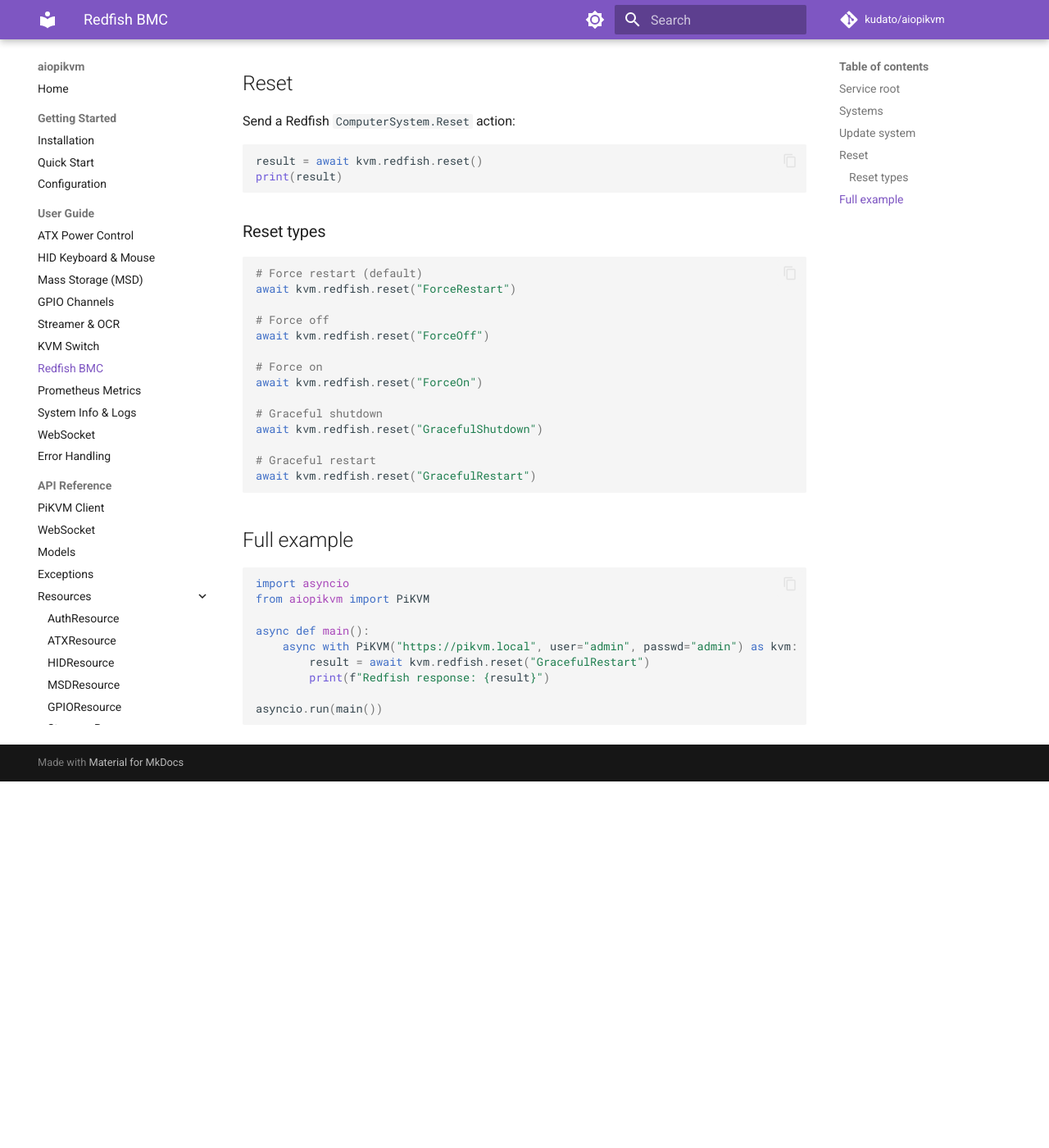
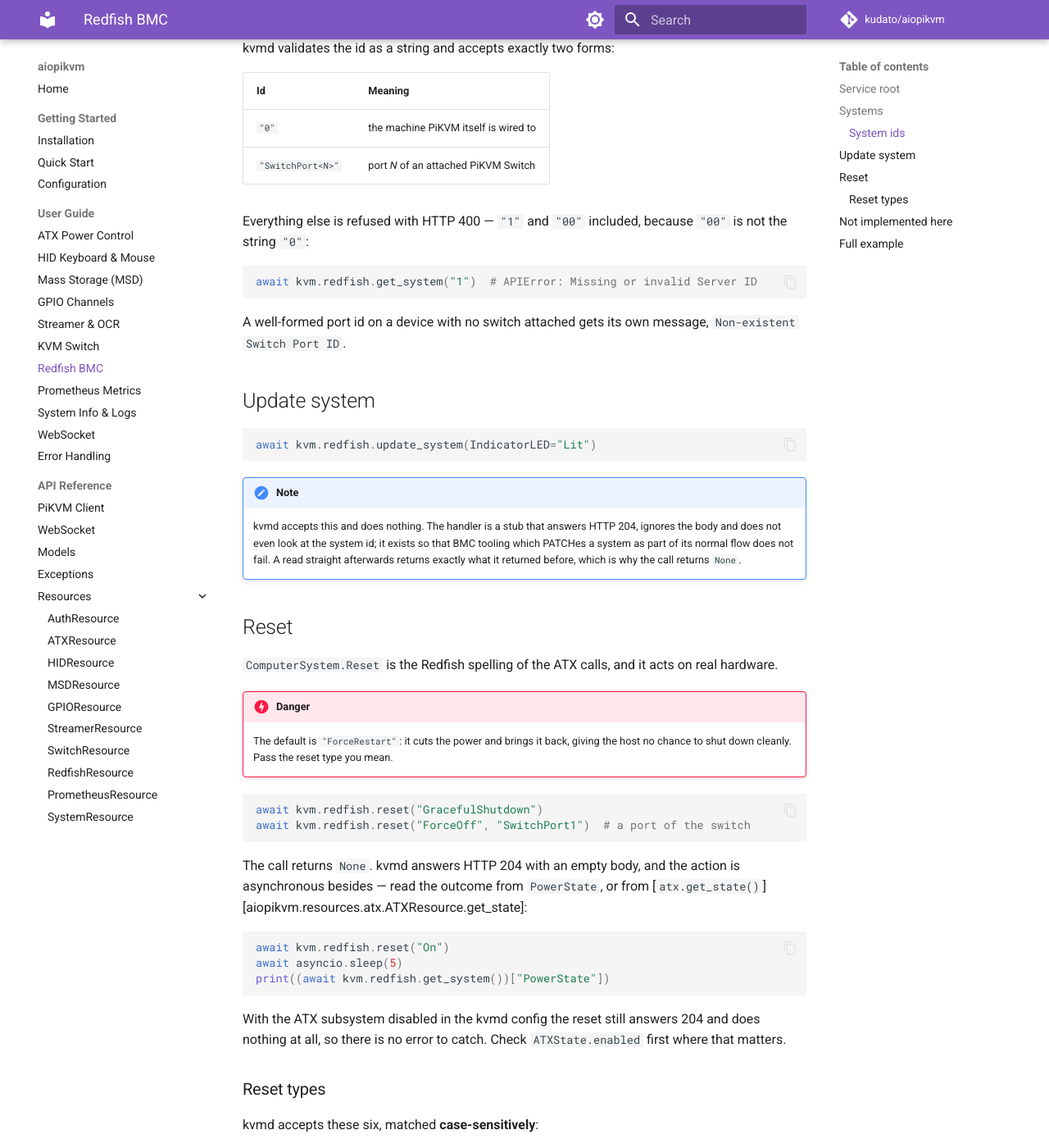
Before and after one commit to kudato/aiopikvm, an MkDocs documentation site: the page built from docs/guide/redfish.md, in a window 1280 px wide and 1400 px high, scrolled down 888 px. Shown: the whole window at 82% size. Built offline with MkDocs 1.6.1 and Material for MkDocs 9.7.7, drawn with Linux system fonts in a browser that asks for light colours; comment, search, counter and statistics services are not loaded; before the commit the page ends 1841 px from its top, so only the background shows below that; some of the changed text lies outside the part shown.

Commit message:
fix(redfish)!: survive the empty 204s, take string system ids
Why this change was needed:
kvmd answers ComputerSystem.Reset and PATCH Systems/{sid} with HTTP 204 and
no body, and _redfish_request() called .json() on it unconditionally: every
reset() and update_system() raised APIError("Invalid JSON response") after
the action had already been dispatched. kvmd also validates the system id as
the literal "0" or "SwitchPort<N>", while system_id was typed int, so any
non-zero value was a guaranteed 400 and switch-port power control was
unreachable — reset() hardcoded Systems/0 besides. The docs advertised a
ResetType kvmd refuses and Prometheus # HELP lines it never emits.

What changed:
- reset() and update_system() return None; a 2xx is the whole success signal
- _get_document() / _send_action() replace _redfish_request(); a document
  that is not a JSON object raises ResponseError rather than reaching a
  caller as an untyped body
- system_id is str, defaults to "0", and reset() takes it
- RESET_TYPES exports the six values kvmd accepts, pinned to the captured
  system document by a test
- update_system() documents itself as the no-op stub it calls
- redfish_actions.json records the 204s, every refused id and ResetType, and
  the advertised-but-missing SetDefaultBootOrder, from kvmd 4.186
- tests replay those recordings instead of 200+JSON shapes kvmd never sends
- the Redfish guide drops GracefulRestart and get_system(1), warns that the
  default ForceRestart cuts the power, and documents the id forms
- the Prometheus guide drops the # HELP lines and documents the 5 s
  server-side cache, the atx/gpio/health/fan scope, the numbers-only rule and
  the upstream bug that fills pikvm_gpio_*_online_* from the channel state

Closes #44, closes #57, closes #78

````diff
--- a/docs/guide/redfish.md
+++ b/docs/guide/redfish.md
@@ -1,77 +1,154 @@
 # Redfish BMC
 
-The Redfish resource provides DMTF Redfish BMC compatibility for PiKVM.
+kvmd implements enough of the DMTF Redfish schema for generic BMC tooling to
+read a machine's power state and change it. It is a subset in two directions:
+`ComputerSystem` exposes power and nothing else, and the documents are plain
+Redfish JSON rather than the `{"ok": true, "result": ...}` envelope the rest of
+the API uses.
 
 !!! warning
-    Redfish endpoints do **not** use the standard PiKVM response format (`{"ok": true, "result": ...}`). They return plain JSON bodies.
+    Failures still arrive in the kvmd envelope, so they reach you as the usual
+    [`APIError`][aiopikvm.APIError] and friends — only the successful bodies
+    are plain Redfish.
 
 ## Service root
 
 ```python
 root = await kvm.redfish.get_root()
-print(root["RedfishVersion"])
+print(root["RedfishVersion"])  # "1.6.0"
 ```
 
 ## Systems
 
 ```python
-# List all systems
 systems = await kvm.redfish.get_systems()
-print(f"Count: {systems['Members@odata.count']}")
+print(systems["Members@odata.count"])
 
-# Get system details
 system = await kvm.redfish.get_system()
-print(f"Power: {system['PowerState']}")
+print(system["PowerState"])  # "On" / "Off"
+```
 
-# Get a specific system by ID
-system = await kvm.redfish.get_system(1)
+`Members` holds `"0"` when the ATX subsystem is enabled, plus one
+`"SwitchPort<N>"` per port of an attached PiKVM Switch. On a device with ATX
+disabled and no switch the collection is **empty** while `Systems/0` still
+resolves — the collection lists what can be powered, not what can be read.
+
+### System ids
+
+kvmd validates the id as a string and accepts exactly two forms:
+
+| Id | Meaning |
+| --- | --- |
+| `"0"` | the machine PiKVM itself is wired to |
+| `"SwitchPort<N>"` | port *N* of an attached PiKVM Switch |
+
+Everything else is refused with HTTP 400 — `"1"` and `"00"` included, because
+`"00"` is not the string `"0"`:
+
+```python
+await kvm.redfish.get_system("1")  # APIError: Missing or invalid Server ID
 ```
+
+A well-formed port id on a device with no switch attached gets its own
+message, `Non-existent Switch Port ID`.
 
 ## Update system
 
 ```python
-result = await kvm.redfish.update_system(IndicatorLED="Lit")
-print(result["IndicatorLED"])
+await kvm.redfish.update_system(IndicatorLED="Lit")
 ```
+
+!!! note
+    kvmd accepts this and does nothing. The handler is a stub that answers
+    HTTP 204, ignores the body and does not even look at the system id; it
+    exists so that BMC tooling which PATCHes a system as part of its normal
+    flow does not fail. A read straight afterwards returns exactly what it
+    returned before, which is why the call returns `None`.
 
 ## Reset
 
-Send a Redfish `ComputerSystem.Reset` action:
+`ComputerSystem.Reset` is the Redfish spelling of the ATX calls, and it acts on
+real hardware.
+
+!!! danger
+    The default is `"ForceRestart"`: it cuts the power and brings it back,
+    giving the host no chance to shut down cleanly. Pass the reset type you
+    mean.
 
 ```python
-result = await kvm.redfish.reset()
-print(result)
+await kvm.redfish.reset("GracefulShutdown")
+await kvm.redfish.reset("ForceOff", "SwitchPort1")  # a port of the switch
 ```
+
+The call returns `None`. kvmd answers HTTP 204 with an empty body, and the
+action is asynchronous besides — read the outcome from `PowerState`, or from
+[`atx.get_state()`][aiopikvm.resources.atx.ATXResource.get_state]:
+
+```python
+await kvm.redfish.reset("On")
+await asyncio.sleep(5)
+print((await kvm.redfish.get_system())["PowerState"])
+```
+
+With the ATX subsystem disabled in the kvmd config the reset still answers 204
+and does nothing at all, so there is no error to catch. Check
+`ATXState.enabled` first where that matters.
 
 ### Reset types
 
+kvmd accepts these six, matched **case-sensitively**:
+
 ```python
-# Force restart (default)
-await kvm.redfish.reset("ForceRestart")
+from aiopikvm.resources.redfish import RESET_TYPES
 
-# Force off
-await kvm.redfish.reset("ForceOff")
+RESET_TYPES
+# ("On", "ForceOn", "ForceOff", "GracefulShutdown",
+#  "ForceRestart", "PushPowerButton")
+```
 
-# Force on
-await kvm.redfish.reset("ForceOn")
+| ResetType | Effect |
+| --- | --- |
+| `On` | power on |
+| `ForceOn` | power on |
+| `ForceOff` | cut the power |
+| `GracefulShutdown` | short power-button press, letting the OS shut down |
+| `ForceRestart` | cut the power and restore it |
+| `PushPowerButton` | short power-button press |
 
-# Graceful shutdown
-await kvm.redfish.reset("GracefulShutdown")
+The DMTF schema defines more — `GracefulRestart`, `Nmi`, `PowerCycle` — and
+kvmd refuses all of them with HTTP 400 before taking any action, as it does a
+wrong case such as `"forceoff"`. The live list is in every system document
+under `Actions["#ComputerSystem.Reset"]["ResetType@Redfish.AllowableValues"]`.
 
-# Graceful restart
-await kvm.redfish.reset("GracefulRestart")
-```
+!!! warning
+    Every system document also advertises `#ComputerSystem.SetDefaultBootOrder`,
+    which kvmd does not implement: POSTing to it answers a plain-text HTTP 404.
+
+## Not implemented here
+
+kvmd also serves `Managers`, `Managers/BMC` and the `VirtualMedia` collection.
+aiopikvm has no methods for them yet ([#58](https://github.com/kudato/aiopikvm/issues/58));
+until then reach them through [`PiKVM.request()`][aiopikvm.PiKVM.request].
 
 ## Full example
 
 ```python
 import asyncio
+
 from aiopikvm import PiKVM
 
-async def main():
+
+async def main() -> None:
     async with PiKVM("https://pikvm.local", user="admin", passwd="admin") as kvm:
-        result = await kvm.redfish.reset("GracefulRestart")
-        print(f"Redfish response: {result}")
+        system = await kvm.redfish.get_system()
+        print(f"Power before: {system['PowerState']}")
+
+        await kvm.redfish.reset("GracefulShutdown")
+        await asyncio.sleep(10)
+
+        system = await kvm.redfish.get_system()
+        print(f"Power after: {system['PowerState']}")
+
 
 asyncio.run(main())
 ```
````
Also changed, not shown: CHANGELOG.md (+29 -0 lines), docs/guide/prometheus.md (+73 -19 lines), 8 other files.
